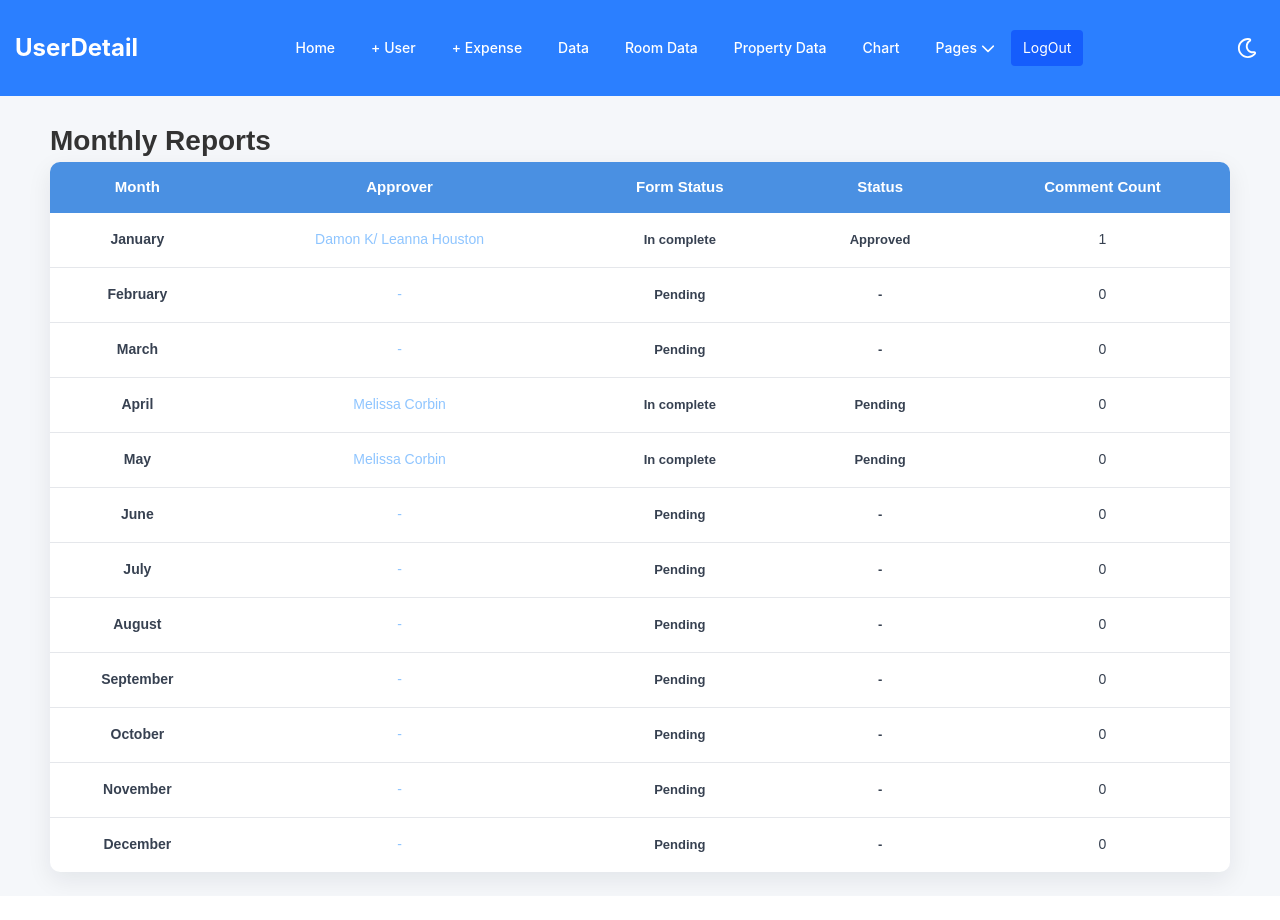
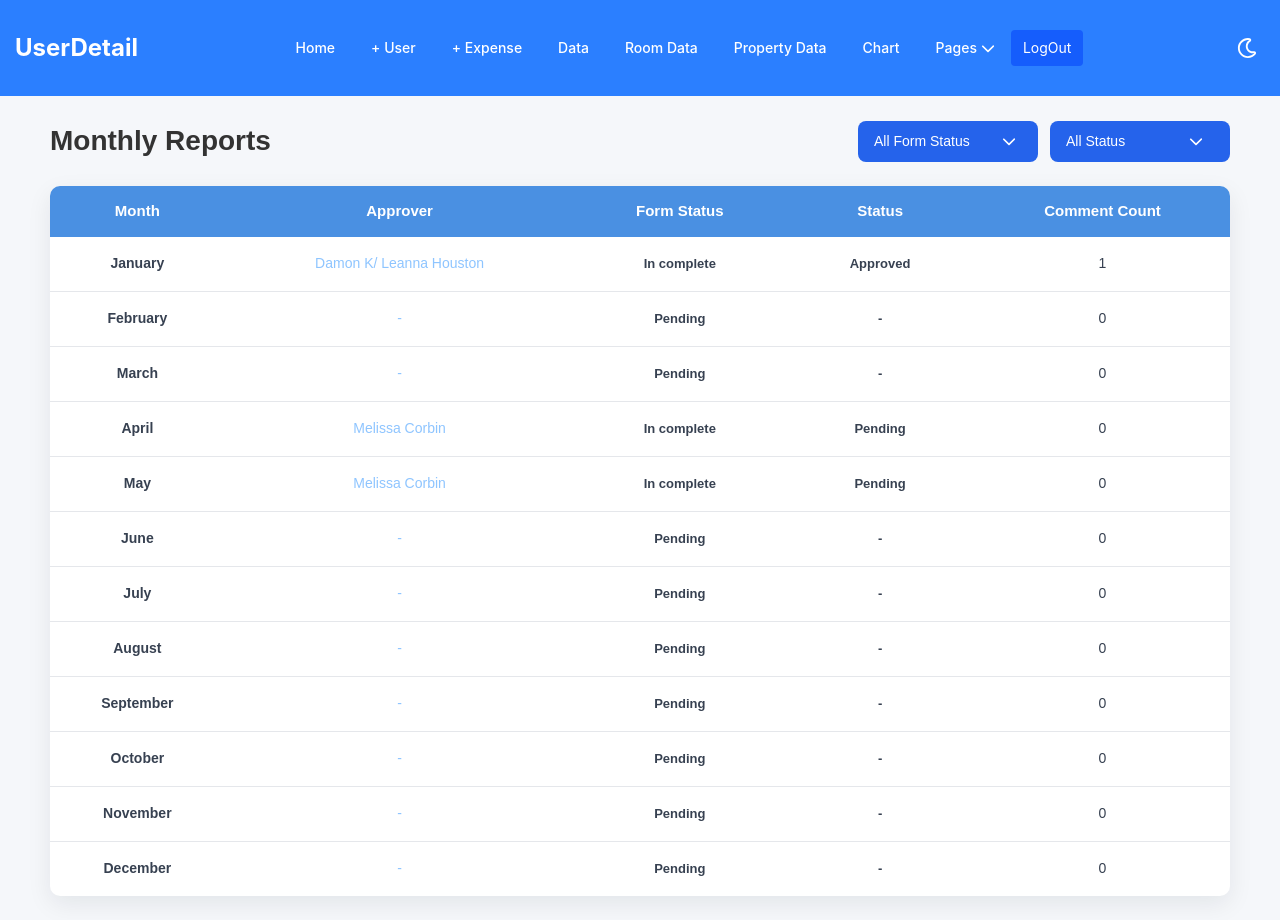
Before and after one commit to Bansi1705/newDemo, a React (Vite) app: page /monthlyReport in a window 1280 px wide. Before the commit the page ends 896 px from the top, so only its background shows below. Built offline with nearby package versions, Linux system fonts and the light colour scheme; data requests are answered from the project's data file; sample sign-in values are in the browser's storage.

Commit message:
[BC][filter added in monthly report page for form status and status]

```diff
--- a/src/Context/ThemeContext.css
+++ b/src/Context/ThemeContext.css
@@ -608,3 +608,12 @@
 [data-theme="dark"] .monthly-report-empty {
   color: #cbd5e1;
 }
+
+[data-theme="dark"] .menu-container .menu-items,
+[data-theme="dark"] .menu-container .menu-items .menu-item ,
+[data-theme="dark"] .status-menu-container .status-menu-items,
+[data-theme="dark"] .status-menu-container .status-menu-items .status-menu-item
+{
+  background-color: #1e293b;
+  color: #f8fafc;
+}
--- a/src/Pages/MonthlyReports.tsx
+++ b/src/Pages/MonthlyReports.tsx
@@ -7,6 +7,9 @@ import Loader from "../Components/CommonComponents/Loader";
 import Header from "../Components/Header";
 import "../Styles/MonthlyReports.css";
 import ApprovalMenu from "../Components/CommonComponents/ApprovalMenu";
+import { COMMON_SERVICES } from "../Services/CommonService/CommonServices";
+import { Menu, MenuButton, MenuItem, MenuItems } from "@headlessui/react";
+import { FaChevronDown } from "react-icons/fa6";
 
 interface NextApprover {
   status: string;
@@ -36,6 +39,9 @@ interface Reports {
 const MonthlyReports = () => {
   const [monthData, setMonthData] = useState<Reports>({});
   const [loadMonth, setLoadMonth] = useState<boolean>(true);
+  const [formStatusFilter, setFormStatusFilter] =
+    useState<string>("All Form Status");
+  const [statusFilter, setStatusFilter] = useState<string>("All Status");
 
   useEffect(() => {
     const fetchReport = async () => {
@@ -60,10 +66,47 @@ const MonthlyReports = () => {
     { key: "commentCount", label: "Comment Count" },
   ];
 
-  const formatText = (text?: string) => {
-    if (!text) return "-";
-    const replacedText = text.toLowerCase().replaceAll("_", " ");
-    return replacedText.charAt(0).toUpperCase() + replacedText.slice(1);
+  const filteredFormStatsus: string[] = [];
+
+  Object.entries(monthData).forEach(([_, data]) => {
+    if (
+      !filteredFormStatsus.includes(COMMON_SERVICES.formatText(data.formStatus))
+    ) {
+      filteredFormStatsus.push(COMMON_SERVICES.formatText(data.formStatus));
+    }
+    return null;
+  });
+
+  const filteredStatusOptions: string[] = [];
+
+  Object.entries(monthData).forEach(([_, data]) => {
+    const status = COMMON_SERVICES.formatText(data.nextApprover?.status || "-");
+
+    if (status !== "-" && !filteredStatusOptions.includes(status)) {
+      filteredStatusOptions.push(status);
+    }
+  });
+
+  const hasReportData = () => {
+    return Object.entries(monthData).find(([_, data]) => {
+      const formattedStatus = COMMON_SERVICES.formatText(data.formStatus);
+      if (
+        formStatusFilter &&
+        formStatusFilter !== "All Form Status" &&
+        formStatusFilter !== formattedStatus
+      ) {
+        return false;
+      }
+
+      if (
+        statusFilter &&
+        statusFilter !== "All Status" &&
+        statusFilter !== COMMON_SERVICES.formatText(data.nextApprover?.status)
+      ) {
+        return false;
+      }
+      return true;
+    });
   };
   return (
     <>
@@ -75,7 +118,75 @@ const MonthlyReports = () => {
 
           <main className="monthly-report-page">
             <section className="monthly-report-section">
+              <div className="report-header flex item-center justify-between mb-6">
                 <h2 className="monthly-report-title">Monthly Reports</h2>
+
+                <div className="report-status-filter">
+                  <div className="form-status-filter">
+                    <Menu as="div" className="menu-container">
+                      <MenuButton className="menu-button flex items-center gap-8">
+                        {formStatusFilter}
+
+                        <FaChevronDown size={14} />
+                      </MenuButton>
+
+                      <MenuItems className="menu-items">
+                        <MenuItem>
+                          <button
+                            onClick={() =>
+                              setFormStatusFilter("All Form Status")
+                            }
+                            className="block w-full text-left px-4 py-2"
+                          >
+                            All Form Status
+                          </button>
+                        </MenuItem>
+                        {filteredFormStatsus.map((status) => (
+                          <MenuItem key={status}>
+                            <button
+                              className="menu-item"
+                              onClick={() => setFormStatusFilter(status)}
+                            >
+                              {status}
+                            </button>
+                          </MenuItem>
+                        ))}
+                      </MenuItems>
+                    </Menu>
+                  </div>
+
+                  <div className="status-filter">
+                    <Menu as="div" className="status-menu-container">
+                      <MenuButton className="status-menu-button flex items-center gap-16">
+                        {statusFilter}
+
+                        <FaChevronDown size={14} />
+                      </MenuButton>
+
+                      <MenuItems className="status-menu-items">
+                        <MenuItem>
+                          <button
+                            onClick={() => setStatusFilter("All Status")}
+                            className="block w-full text-left px-4 py-2"
+                          >
+                            All Status
+                          </button>
+                        </MenuItem>
+                        {filteredStatusOptions.map((status) => (
+                          <MenuItem key={status}>
+                            <button
+                              className="status-menu-item"
+                              onClick={() => setStatusFilter(status)}
+                            >
+                              {status}
+                            </button>
+                          </MenuItem>
+                        ))}
+                      </MenuItems>
+                    </Menu>
+                  </div>
+                </div>
+              </div>
 
               <div className="monthly-report-table-wrap">
                 <table className="monthly-report-table">
@@ -88,12 +199,41 @@ const MonthlyReports = () => {
                   </thead>
 
                   <tbody>
-                    {Object.entries(monthData).length > 0 ? (
-                      Object.entries(monthData).map(([month, data]) => (
+                    {!hasReportData() ? (
+                      <tr>
+                        <td colSpan={5} className="monthly-report-empty">
+                          No Data Found
+                        </td>
+                      </tr>
+                    ) : (
+                      Object.entries(monthData).map(([month, data]) => {
+                        const formattedStatus = COMMON_SERVICES.formatText(
+                          data.formStatus,
+                        );
+
+                        if (
+                          formStatusFilter !== "All Form Status" &&
+                          formStatusFilter !== formattedStatus
+                        ) {
+                          return null;
+                        }
+
+                        if (
+                          statusFilter !== "All Status" &&
+                          statusFilter !==
+                            COMMON_SERVICES.formatText(
+                              data.nextApprover?.status,
+                            )
+                        ) {
+                          return null;
+                        }
+
+                        return (
                           <tr key={month}>
                             <td className="monthly-report-month">
-                            {formatText(month)}
+                              {COMMON_SERVICES.formatText(month)}
                             </td>
+
                             <td>
                               <ApprovalMenu
                                 workflows={data.pmFormApprovalWorkflow}
@@ -102,29 +242,29 @@ const MonthlyReports = () => {
                                 }
                               />
                             </td>
+
                             <td>
                               <span className="monthly-report-badge">
-                              {formatText(data.formStatus)}
+                                {formattedStatus}
                               </span>
                             </td>
+
                             <td>
                               <span className="monthly-report-status">
-                              {formatText(data.nextApprover?.status)}
+                                {COMMON_SERVICES.formatText(
+                                  data.nextApprover?.status,
+                                )}
                               </span>
                             </td>
+
                             <td>
                               <span className="commentIcon">
                                 {data.commentCount || 0}
                               </span>
                             </td>
                           </tr>
-                      ))
-                    ) : (
-                      <tr>
-                        <td colSpan={6} className="monthly-report-empty">
-                          No monthly reports found
-                        </td>
-                      </tr>
+                        );
+                      })
                     )}
                   </tbody>
                 </table>
--- a/src/Services/CommonService/CommonServices.ts
+++ b/src/Services/CommonService/CommonServices.ts
@@ -110,7 +110,13 @@ export const COMMON_SERVICES = {
     return `${day}/${month}/${year}, ${hours}:${minutes}`;
   },
 
-   formatCreateDate(date: string){
-   return  format(new Date(date), "dd MMM yyyy");
+  formatCreateDate(date: string) {
+    return format(new Date(date), "dd MMM yyyy");
+  },
+
+  formatText(text?: string) {
+    if (!text) return "-";
+    const replacedText = text.toLowerCase().replaceAll("_", " ");
+    return replacedText.charAt(0).toUpperCase() + replacedText.slice(1);
   },
 };
--- a/src/Styles/MonthlyReports.css
+++ b/src/Styles/MonthlyReports.css
@@ -20,7 +20,7 @@
 
 .monthly-report-table-wrap {
   width: 100%;
-  overflow-x: auto;
+  overflow: auto;
   border-radius: 10px;
   background-color: #fff;
   box-shadow: 0 8px 24px rgba(15, 23, 42, 0.08);
@@ -83,3 +83,89 @@
   color: #888;
   font-weight: 600;
 }
+.report-header {
+  display: flex;
+  justify-content: space-between;
+  align-items: center;
+  gap: 16px;
+  flex-wrap: wrap;
+}
+
+.report-status-filter {
+  display: flex;
+  align-items: center;
+  gap: 12px;
+}
+
+.menu-container,
+.status-menu-container {
+  position: relative;
+  display: inline-block;
+}
+
+.menu-button,
+.status-menu-button {
+  min-width: 180px;
+  padding: 10px 16px;
+  background: #2563eb;
+  color: #fff;
+  border: none;
+  border-radius: 8px;
+  cursor: pointer;
+  font-size: 14px;
+  font-weight: 500;
+  text-align: left;
+  transition: all 0.25s ease;
+}
+.menu-items,
+.status-menu-items {
+  position: absolute;
+  top: calc(100% + 8px);
+  right: 0;
+  min-width: 100%;
+  max-height: 250px;
+  overflow-y: auto;
+  background: #ffffff;
+  border-radius: 10px;
+  border: 1px solid #e5e7eb;
+  box-shadow: 0 8px 20px rgba(0, 0, 0, 0.12);
+  padding: 6px 0;
+  z-index: 1000;
+}
+
+.menu-item,
+.status-menu-item {
+  width: 100%;
+  padding: 10px 14px;
+  border: none;
+  background: transparent;
+  text-align: left;
+  cursor: pointer;
+  font-size: 14px;
+  color: #374151;
+  transition: all 0.2s ease;
+}
+
+.menu-item:hover,
+.status-menu-item:hover {
+  background: #eff6ff;
+  color: #2563eb;
+}
+
+.menu-item.active,
+.status-menu-item.active {
+  background: #dbeafe;
+  color: #1d4ed8;
+  font-weight: 600;
+}
+
+.menu-items::-webkit-scrollbar,
+.status-menu-items::-webkit-scrollbar {
+  width: 6px;
+}
+
+.menu-items::-webkit-scrollbar-thumb,
+.status-menu-items::-webkit-scrollbar-thumb {
+  background: #cbd5e1;
+  border-radius: 10px;
+}
```
Also changed, not shown: src/Components/CommonComponents/ApprovalMenu.tsx (+52 -8 lines). Lines whose indentation alone changed are shown as unchanged.
